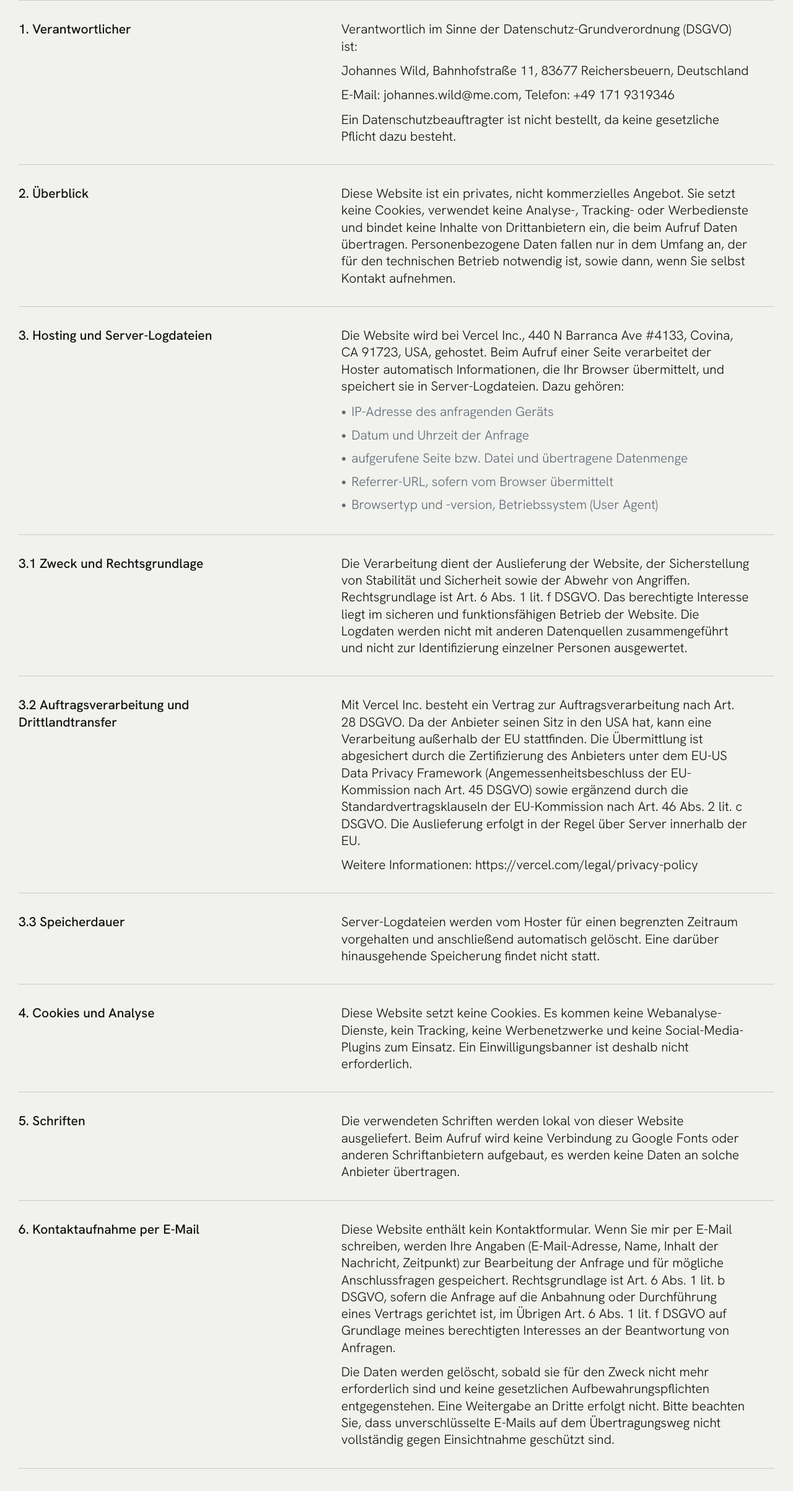
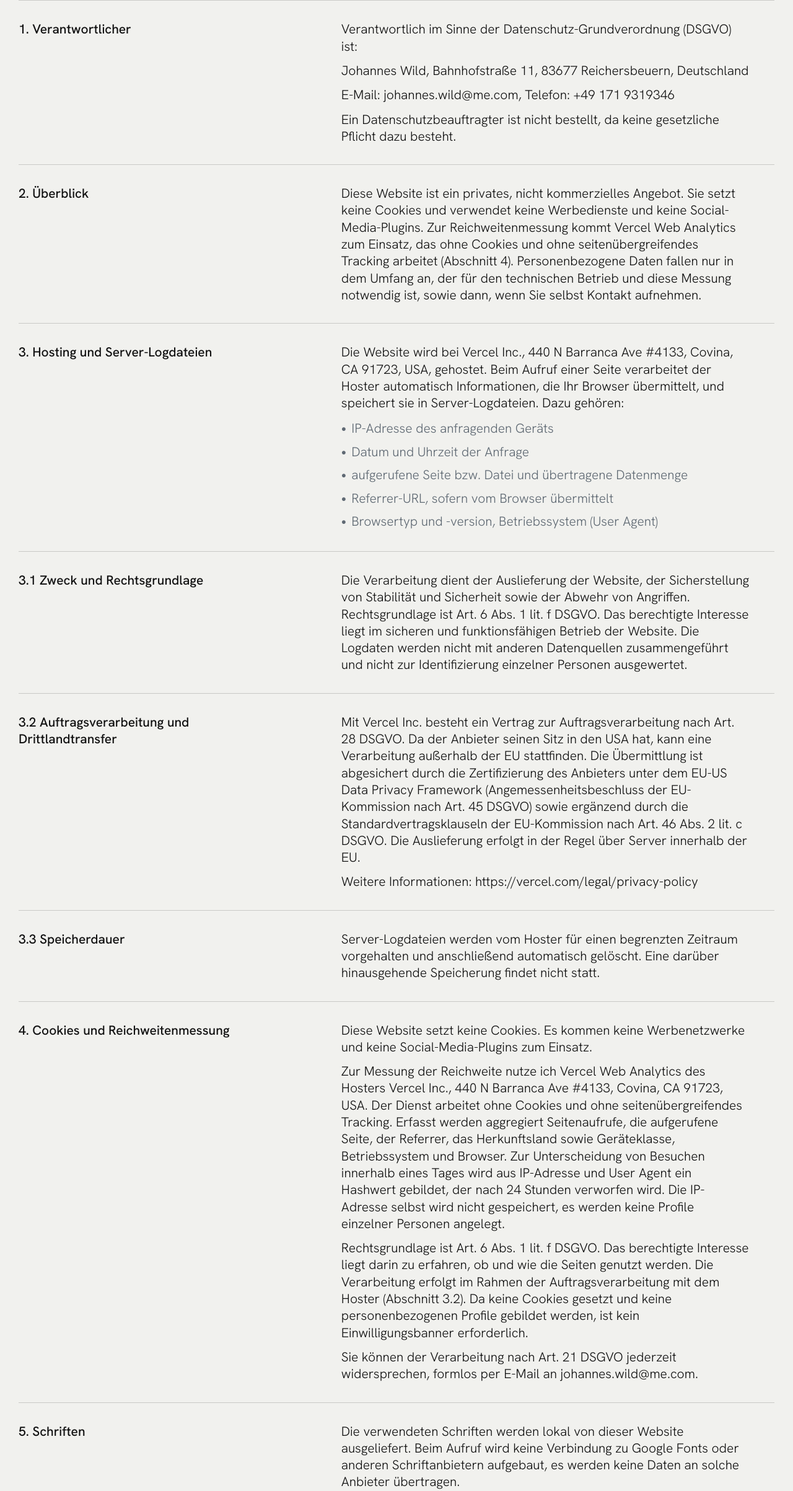
Before and after one commit to anotherdayasjohannes/johannes-wild-portfolio, a Next.js app in the folder frontend/: page /datenschutz in a window 1280 px wide. Shown: the part 730-3135 px from the top of the page at 62% size. Built offline with nearby package versions, Linux system fonts and the light colour scheme.

Commit message:
Vercel Web Analytics with matching Datenschutz text
Analytics component in the root layout; Datenschutzerklärung describes the cookieless, aggregated measurement, the 24 h visitor hash, Art. 6 Abs. 1 lit. f and the objection right.

```diff
--- a/frontend/app/layout.tsx
+++ b/frontend/app/layout.tsx
@@ -1,4 +1,5 @@
 import type { Metadata, Viewport } from "next";
+import { Analytics } from "@vercel/analytics/next";
 import { family } from "@/content/family";
 import { rootCanonical, SITE_ORIGIN } from "@/lib/paths";
 import { sans } from "./fonts";
@@ -38,7 +39,10 @@ export default function RootLayout({
 }>) {
   return (
     <html lang="de" className={sans.variable}>
-      <body className="flex min-h-svh flex-col">{children}</body>
+      <body className="flex min-h-svh flex-col">
+        {children}
+        <Analytics />
+      </body>
     </html>
   );
 }
--- a/frontend/content/legal.ts
+++ b/frontend/content/legal.ts
@@ -113,7 +113,7 @@ export const datenschutz = {
     {
       heading: "2. Überblick",
       paragraphs: [
-        "Diese Website ist ein privates, nicht kommerzielles Angebot. Sie setzt keine Cookies, verwendet keine Analyse-, Tracking- oder Werbedienste und bindet keine Inhalte von Drittanbietern ein, die beim Aufruf Daten übertragen. Personenbezogene Daten fallen nur in dem Umfang an, der für den technischen Betrieb notwendig ist, sowie dann, wenn Sie selbst Kontakt aufnehmen.",
+        "Diese Website ist ein privates, nicht kommerzielles Angebot. Sie setzt keine Cookies und verwendet keine Werbedienste und keine Social-Media-Plugins. Zur Reichweitenmessung kommt Vercel Web Analytics zum Einsatz, das ohne Cookies und ohne seitenübergreifendes Tracking arbeitet (Abschnitt 4). Personenbezogene Daten fallen nur in dem Umfang an, der für den technischen Betrieb und diese Messung notwendig ist, sowie dann, wenn Sie selbst Kontakt aufnehmen.",
       ],
     },
     {
@@ -149,9 +149,12 @@ export const datenschutz = {
       ],
     },
     {
-      heading: "4. Cookies und Analyse",
+      heading: "4. Cookies und Reichweitenmessung",
       paragraphs: [
-        "Diese Website setzt keine Cookies. Es kommen keine Webanalyse-Dienste, kein Tracking, keine Werbenetzwerke und keine Social-Media-Plugins zum Einsatz. Ein Einwilligungsbanner ist deshalb nicht erforderlich.",
+        "Diese Website setzt keine Cookies. Es kommen keine Werbenetzwerke und keine Social-Media-Plugins zum Einsatz.",
+        `Zur Messung der Reichweite nutze ich Vercel Web Analytics des Hosters ${host.name}, ${host.address}. Der Dienst arbeitet ohne Cookies und ohne seitenübergreifendes Tracking. Erfasst werden aggregiert Seitenaufrufe, die aufgerufene Seite, der Referrer, das Herkunftsland sowie Geräteklasse, Betriebssystem und Browser. Zur Unterscheidung von Besuchen innerhalb eines Tages wird aus IP-Adresse und User Agent ein Hashwert gebildet, der nach 24 Stunden verworfen wird. Die IP-Adresse selbst wird nicht gespeichert, es werden keine Profile einzelner Personen angelegt.`,
+        "Rechtsgrundlage ist Art. 6 Abs. 1 lit. f DSGVO. Das berechtigte Interesse liegt darin zu erfahren, ob und wie die Seiten genutzt werden. Die Verarbeitung erfolgt im Rahmen der Auftragsverarbeitung mit dem Hoster (Abschnitt 3.2). Da keine Cookies gesetzt und keine personenbezogenen Profile gebildet werden, ist kein Einwilligungsbanner erforderlich.",
+        `Sie können der Verarbeitung nach Art. 21 DSGVO jederzeit widersprechen, formlos per E-Mail an ${legalContact.email}.`,
       ],
     },
     {
--- a/frontend/package.json
+++ b/frontend/package.json
@@ -9,6 +9,7 @@
     "lint": "next lint"
   },
   "dependencies": {
+    "@vercel/analytics": "^2.0.1",
     "framer-motion": "^11.18.2",
     "next": "14.2.35",
     "react": "^18",
```
Also changed, not shown: 1 other file (tests, documents, lock files or other folders).
